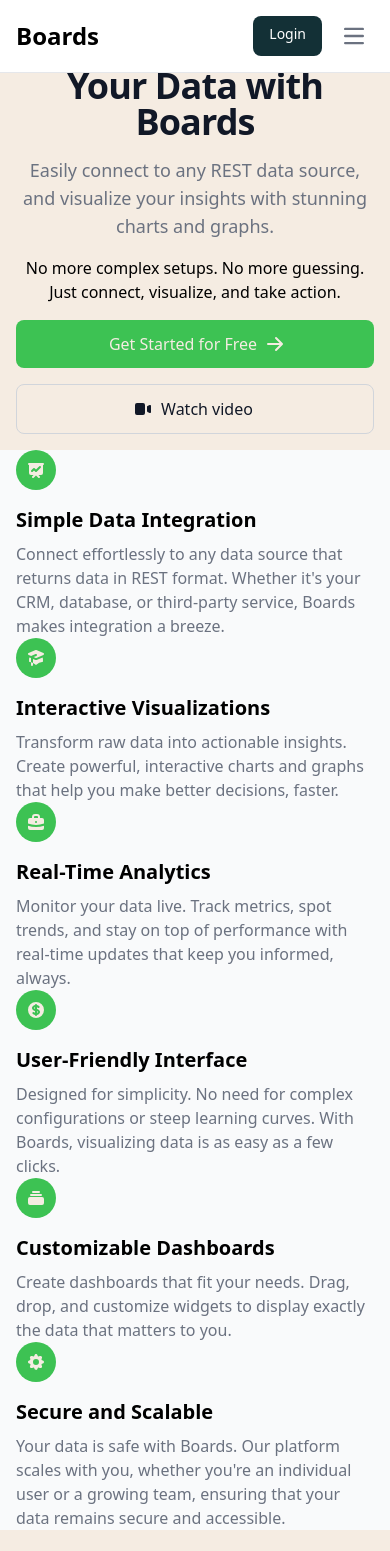
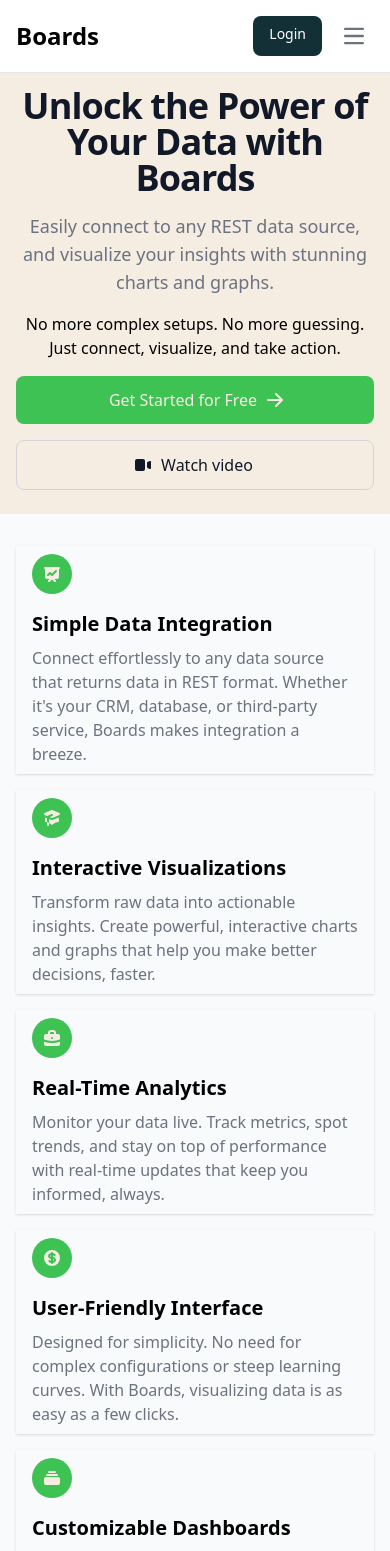
Before and after one commit to jaideepghosh/boards, a Next.js app: page / in a window 390 px wide. Shown: the top 1551 px of the page. Built offline with nearby package versions, Linux system fonts and the light colour scheme; no server answers.

Commit message:
feat:Added responsiveness fixes

```diff
--- a/src/components/footer.tsx
+++ b/src/components/footer.tsx
@@ -4,14 +4,14 @@ export default function Footer() {
   return (
     <footer className="p-4 bg-light sm:p-6 dark:bg-gray-800">
       <div className="sm:flex sm:items-center sm:justify-between">
-        <span className="text-sm text-gray-500 sm:text-center dark:text-gray-400">
+        <span className="text-sm text-gray-500 text-center dark:text-gray-400">
           &copy;{" "}
           <Link href="/" className="hover:underline">
             Boards
           </Link>
           . All Rights Reserved. Crafted in India.
         </span>
-        <div className="flex mt-4 sm:justify-center sm:mt-0">
+        <div className="flex mt-4 justify-center sm:mt-0">
           <Link
             href="https://github.com/jaideepghosh/boards"
             className="text-gray-500 hover:text-gray-900 dark:hover:text-white ms-5"
--- a/src/components/pages/landing.tsx
+++ b/src/components/pages/landing.tsx
@@ -7,7 +7,7 @@ export default function LandingPage() {
     <>
       <Navigation />;
       <section className="bg-light dark:bg-gray-900">
-        <div className="py-2 px-4 mx-auto max-w-screen-xl text-center lg:py-16 lg:px-12">
+        <div className="pt-16 pb-4 px-4 mx-auto max-w-screen-xl text-center lg:pt-16 lg:px-12">
           <h1 className="mb-4 text-4xl font-extrabold tracking-tight leading-none text-gray-900 md:text-5xl lg:text-6xl dark:text-light">
             Unlock the Power of Your Data with Boards
           </h1>
@@ -56,9 +56,9 @@ export default function LandingPage() {
         </div>
       </section>
       <section className="bg-gray-50 dark:bg-gray-800">
-        <div className="px-4 mx-auto max-w-screen-xl sm:py-16 lg:px-6">
-          <div className="md:grid md:grid-cols-2 lg:grid-cols-3 md:gap-12 md:space-y-0">
-            <div>
+        <div className="px-4 py-8 md:py-2 mx-auto max-w-screen-xl sm:py-16 lg:px-6">
+          <div className="md:grid md:grid-cols-2 lg:grid-cols-3 gap-4 md:gap-8 md:space-y-0 space-y-4">
+            <div className="py-2 shadow p-4">
               <div className="flex justify-center items-center mb-4 w-10 h-10 rounded-full bg-secondary lg:h-12 lg:w-12 dark:bg-secondary">
                 <svg
                   className="w-5 h-5 text-light lg:w-6 lg:h-6 dark:text-primary"
@@ -82,7 +82,7 @@ export default function LandingPage() {
                 third-party service, Boards makes integration a breeze.
               </p>
             </div>
-            <div>
+            <div className="py-2 shadow p-4">
               <div className="flex justify-center items-center mb-4 w-10 h-10 rounded-full bg-secondary lg:h-12 lg:w-12 dark:bg-secondary">
                 <svg
                   className="w-5 h-5 text-light lg:w-6 lg:h-6 dark:text-primary"
@@ -102,7 +102,7 @@ export default function LandingPage() {
                 decisions, faster.
               </p>
             </div>
-            <div>
+            <div className="py-2 shadow p-4">
               <div className="flex justify-center items-center mb-4 w-10 h-10 rounded-full bg-secondary lg:h-12 lg:w-12 dark:bg-secondary">
                 <svg
                   className="w-5 h-5 text-light lg:w-6 lg:h-6 dark:text-primary"
@@ -127,7 +127,7 @@ export default function LandingPage() {
                 informed, always.
               </p>
             </div>
-            <div>
+            <div className="py-2 shadow p-4">
               <div className="flex justify-center items-center mb-4 w-10 h-10 rounded-full bg-secondary lg:h-12 lg:w-12 dark:bg-secondary">
                 <svg
                   className="w-5 h-5 text-light lg:w-6 lg:h-6 dark:text-primary"
@@ -152,7 +152,7 @@ export default function LandingPage() {
                 as a few clicks.
               </p>
             </div>
-            <div>
+            <div className="py-2 shadow p-4">
               <div className="flex justify-center items-center mb-4 w-10 h-10 rounded-full bg-secondary lg:h-12 lg:w-12 dark:bg-secondary">
                 <svg
                   className="w-5 h-5 text-light lg:w-6 lg:h-6 dark:text-primary"
@@ -171,7 +171,7 @@ export default function LandingPage() {
                 widgets to display exactly the data that matters to you.
               </p>
             </div>
-            <div>
+            <div className="py-2 shadow p-4">
               <div className="flex justify-center items-center mb-4 w-10 h-10 rounded-full bg-secondary lg:h-12 lg:w-12 dark:bg-secondary">
                 <svg
                   className="w-5 h-5 text-light lg:w-6 lg:h-6 dark:text-primary"
```
